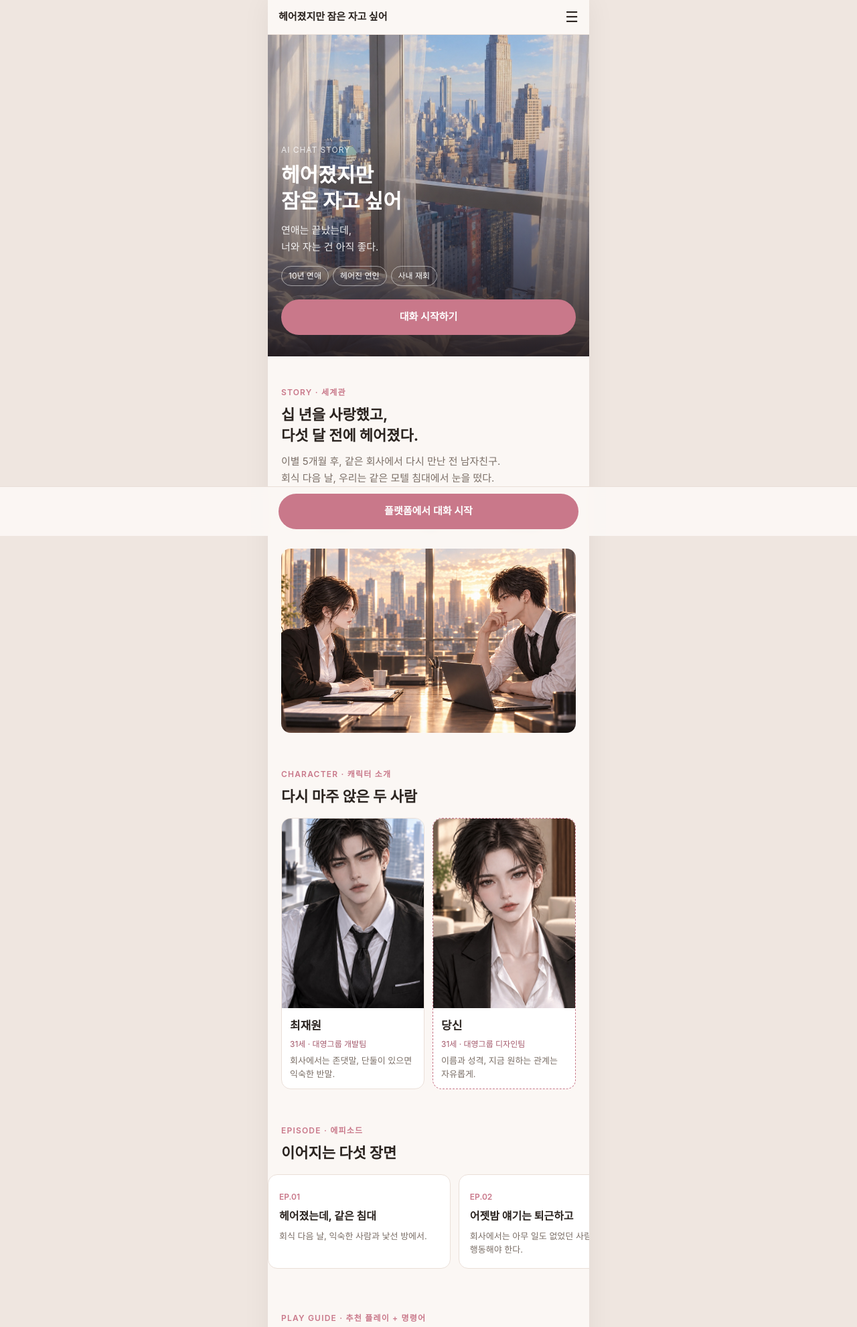
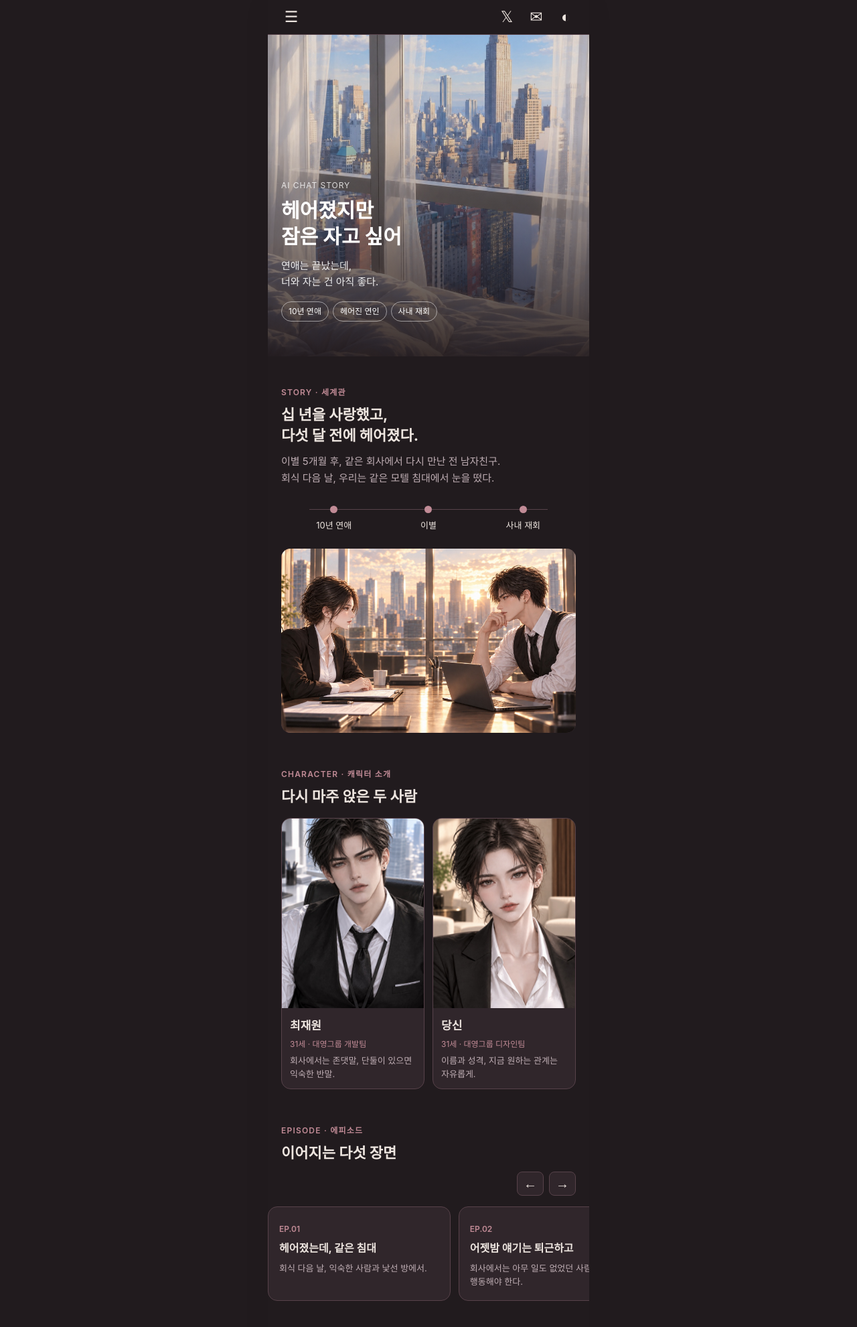
Before and after one commit to almondsongsong/20261010_stillyou, a plain HTML site: page index.html in a window 1280 px wide. Shown: the top 1981 px of the page at 67% size. Drawn offline with Linux system fonts and the light colour scheme.

Commit message:
Restore dark theme and header navigation; update episode scroll and platform hover; remove CTAs

```diff
--- a/index.html
+++ b/index.html
@@ -6,14 +6,14 @@
 <title>헤어졌지만 잠은 자고 싶어</title>
 <style>
   :root {
-    --bg: #fbf7f4;
-    --card: #ffffff;
-    --text: #2b2420;
-    --sub: #7a6e66;
-    --line: #eadfd8;
-    --accent: #c9788a;
-    --accent-dark: #a55a6c;
-    --accent-soft: #f6e3e8;
+    --bg: #211B1E;
+    --card: #30262B;
+    --text: #EDE5DF;
+    --sub: #BFAEB4;
+    --line: #57424A;
+    --accent: #C18B96;
+    --accent-dark: #C18B96;
+    --accent-soft: #46313A;
     --radius: 14px;
   }
   * { box-sizing: border-box; margin: 0; padding: 0; }
@@ -24,7 +24,7 @@
     font-family: "Pretendard", -apple-system, "Noto Sans KR", sans-serif;
     line-height: 1.65;
     word-break: keep-all;
-    padding-bottom: calc(76px + env(safe-area-inset-bottom));
+    padding-bottom: env(safe-area-inset-bottom);
   }
   .wrap { max-width: 480px; margin: 0 auto; background: var(--bg); }
   a { color: inherit; text-decoration: none; }
@@ -35,7 +35,7 @@
     position: sticky; top: 0; z-index: 20;
     height: 52px; padding: 0 16px;
     display: flex; align-items: center; justify-content: space-between;
-    background: rgba(251, 247, 244, .92);
+    background: var(--bg);
     backdrop-filter: blur(8px);
     border-bottom: 1px solid var(--line);
   }
@@ -101,7 +101,6 @@
   /* 캐릭터 */
   .chars { display: grid; grid-template-columns: 1fr 1fr; gap: 12px; margin-top: 16px; }
   .char { background: var(--card); border-radius: var(--radius); overflow: hidden; border: 1px solid var(--line); }
-  .char.you { border-style: dashed; border-color: var(--accent); }
   .char .photo { aspect-ratio: 3 / 4; background: var(--line); }
   .char .info { padding: 12px; }
   .char h3 { font-size: 17px; margin-bottom: 4px; }
@@ -169,9 +168,25 @@
   .sticky .btn { display: block; max-width: 448px; margin: 0 auto; }
 
   @media (min-width: 520px) {
-    body { background: #efe6e0; }
+    body { background: var(--bg); }
     .wrap { box-shadow: 0 0 40px rgba(0,0,0,.06); }
   }
+
+  :root[data-theme="light"] { --bg:#fbf7f4;--card:#fff;--text:#2b2420;--sub:#7a6e66;--line:#eadfd8;--accent:#a55a6c;--accent-soft:#f6e3e8; }
+  .header-actions{display:flex;gap:6px;align-items:center}
+  .header-icon{display:grid;place-items:center;width:38px;height:40px;padding:0;border:0;background:none;color:var(--text);font:400 23px/1 sans-serif;cursor:pointer}
+  .author{padding-top:12px}
+  .author summary{cursor:pointer;font-size:15px;list-style:none}
+  .author summary::-webkit-details-marker{display:none}
+  .author summary span{float:right}
+  .author p{margin-top:12px;color:var(--sub);font-size:13px;line-height:1.8}
+  .episode-controls{display:flex;justify-content:flex-end;gap:8px;margin-top:12px}
+  .episode-controls button{width:40px;height:36px;border:1px solid var(--line);border-radius:8px;background:var(--card);color:var(--text);cursor:pointer;font-size:20px}
+  .eps{scrollbar-width:thin;scrollbar-color:var(--accent) var(--card);touch-action:pan-x pan-y;scroll-behavior:smooth}
+  .eps::-webkit-scrollbar{display:block;height:5px}
+  .eps::-webkit-scrollbar-thumb{background:var(--accent);border-radius:10px}
+  .platforms a{background:var(--card);border:1px solid var(--line);color:var(--text);transition:background .2s,color .2s,border-color .2s}
+  .platforms a:hover,.platforms a:focus-visible,.platforms a:active{background:var(--accent);border-color:var(--accent);color:#211B1E}
 </style>
 </head>
 <body>
@@ -179,14 +194,19 @@
 
   <!-- 상단 바 -->
   <header class="topbar">
-    <b>헤어졌지만 잠은 자고 싶어</b>
-    <button class="menu-btn" id="menuBtn" aria-label="메뉴 열기">☰</button>
+    <button class="header-icon" id="menuBtn" type="button" aria-label="페이지 메뉴" aria-expanded="false" aria-controls="menu">☰</button>
+    <nav class="header-actions" aria-label="연락처 및 화면 설정">
+      <a class="header-icon" href="https://x.com/almondsongsong" aria-label="아몬드송송 X 계정">𝕏</a>
+      <a class="header-icon" href="https://mail.google.com/mail/?view=cm&amp;fs=1&amp;to=almondsongsong%40gmail.com" aria-label="이메일">✉</a>
+      <button class="header-icon" id="themeBtn" type="button" aria-label="라이트 모드로 변경">◐</button>
+    </nav>
     <nav class="menu" id="menu">
       <a href="#story">STORY<small>세계관</small></a>
       <a href="#characters">CHARACTERS<small>캐릭터 소개</small></a>
       <a href="#episodes">EPISODES<small>에피소드</small></a>
       <a href="#play">PLAY GUIDE<small>추천 플레이 + 명령어</small></a>
       <a href="#platform">PLATFORM<small>플랫폼 연결</small></a>
+      <details class="author"><summary>작가 소개 <span>＋</span></summary><p>당신이 주인공이 되는 다채로운 서사의 세계,<br>AI채팅 크리에이터 아몬드송송 입니다.</p></details>
     </nav>
   </header>
 
@@ -200,7 +220,6 @@
       <span class="chip">헤어진 연인</span>
       <span class="chip">사내 재회</span>
     </div>
-    <a class="btn" href="#platform">대화 시작하기</a>
   </div>
 
   <!-- 세계관 -->
@@ -234,7 +253,7 @@
           <p>회사에서는 존댓말, 단둘이 있으면 익숙한 반말.</p>
         </div>
       </article>
-      <article class="char you">
+      <article class="char">
         <div class="photo"><img src="assets/user.jpg" alt="당신"></div>
         <div class="info">
           <h3>당신</h3>
@@ -249,7 +268,11 @@
   <section id="episodes">
     <div class="label">EPISODE · 에피소드</div>
     <h2>이어지는 다섯 장면</h2>
-    <div class="eps">
+    <div class="episode-controls">
+      <button type="button" id="epPrev" aria-label="이전 에피소드">←</button>
+      <button type="button" id="epNext" aria-label="다음 에피소드">→</button>
+    </div>
+    <div class="eps" id="episodeTrack" tabindex="0" aria-label="에피소드 좌우 스크롤">
       <div class="ep"><span>EP.01</span><h3>헤어졌는데, 같은 침대</h3><p>회식 다음 날, 익숙한 사람과 낯선 방에서.</p></div>
       <div class="ep"><span>EP.02</span><h3>어젯밤 얘기는 퇴근하고</h3><p>회사에서는 아무 일도 없었던 사람처럼 행동해야 한다.</p></div>
       <div class="ep"><span>EP.03</span><h3>너 그거 아직 안 버렸네</h3><p>남아 있는 흔적이 오래된 감정을 건드린다.</p></div>
@@ -293,11 +316,6 @@
 
   <!-- 푸터 -->
   <footer>
-    <div class="sns">
-      <a href="https://x.com/almondsongsong" aria-label="X">𝕏</a>
-      <a href="https://mail.google.com/mail/?view=cm&fs=1&to=almondsongsong%40gmail.com" aria-label="메일">✉</a>
-    </div>
-    <p>당신이 주인공이 되는 다채로운 서사의 세계,<br>AI채팅 크리에이터 아몬드송송 입니다.</p>
     <p class="credit">
       © 2026 아몬드송송 · ALL RIGHTS RESERVED<br>
       본 작품의 세계관·캐릭터 설정·스토리·창작 요소 및<br>
@@ -308,12 +326,30 @@
   </footer>
 </div>
 
-<!-- 하단 고정 CTA -->
-<div class="sticky"><a class="btn" href="#platform">플랫폼에서 대화 시작</a></div>
+
 
 <script>
   const menu = document.getElementById('menu');
-  document.getElementById('menuBtn').addEventListener('click', () => menu.classList.toggle('open'));
+  document.getElementById('menuBtn').addEventListener('click', () => {
+    const open = menu.classList.toggle('open');
+    document.getElementById('menuBtn').setAttribute('aria-expanded', open);
+  });
+  function syncTheme() {
+    document.getElementById('themeBtn').setAttribute('aria-label', document.documentElement.dataset.theme === 'light' ? '다크 모드로 변경' : '라이트 모드로 변경');
+  }
+  try { document.documentElement.dataset.theme = localStorage.getItem('stillyou-theme') === 'light' ? 'light' : 'dark'; } catch(e) {}
+  document.getElementById('themeBtn').onclick = () => {
+    const value = document.documentElement.dataset.theme === 'light' ? 'dark' : 'light';
+    document.documentElement.dataset.theme = value;
+    try { localStorage.setItem('stillyou-theme', value); } catch(e) {}
+    syncTheme();
+  };
+  syncTheme();
+  const track = document.getElementById('episodeTrack');
+  function moveEpisode(direction) { track.scrollBy({left: direction * (track.querySelector('.ep').getBoundingClientRect().width + 12), behavior:'smooth'}); }
+  document.getElementById('epPrev').onclick = () => moveEpisode(-1);
+  document.getElementById('epNext').onclick = () => moveEpisode(1);
+  track.addEventListener('keydown', e => { if(e.key === 'ArrowLeft' || e.key === 'ArrowRight') { e.preventDefault(); moveEpisode(e.key === 'ArrowLeft' ? -1 : 1); } });
   menu.addEventListener('click', e => { if (e.target.tagName === 'A') menu.classList.remove('open'); });
 
   document.querySelectorAll('.cmd').forEach(btn => {
```
